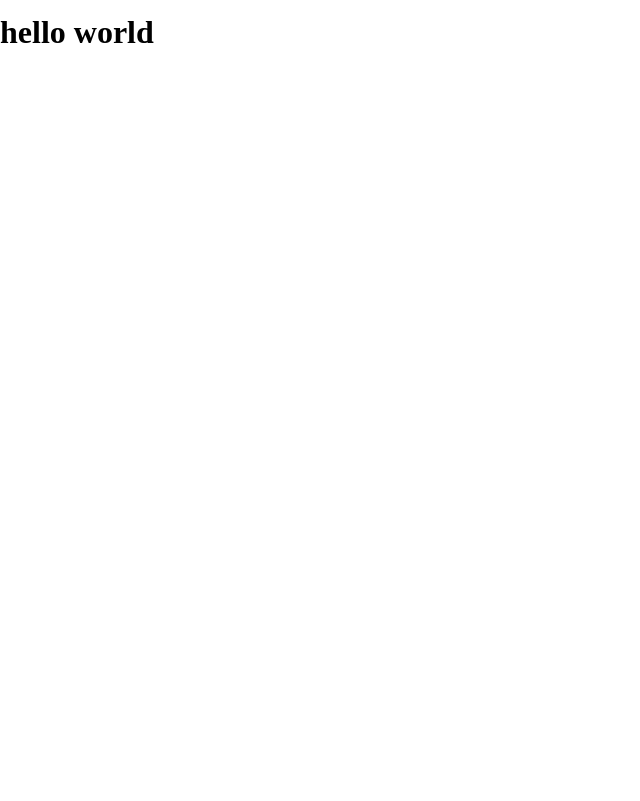
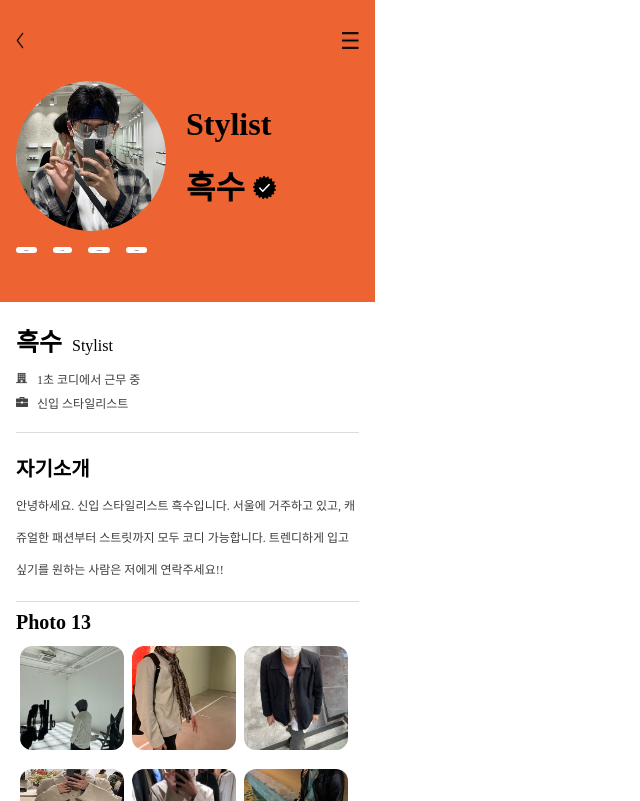
Before and after one commit to PersonalShopperDev/Web-Front-end, a Next.js app: page / in a window 1280 px wide. Shown: the whole page, without its empty margins (0-640 px from the left). Built offline with nearby package versions, Linux system fonts and the light colour scheme.

Commit message:
feat: profile 화면 구현 1. 주어진 화면 구성 2. 포토 클릭시 오른쪽 화면에 확대된 후 출력

```diff
--- a/pages/index.tsx
+++ b/pages/index.tsx
@@ -1,9 +1,78 @@
 import Layout from "../src/layouts/default";
+import styles from '../src/styles/profile.module.scss';
+import Image from 'next/image';
+import { useState } from 'react';
 
 export default function Home() {
+  const styleList: string[] = ['Trendy', 'Street', 'Nomcore', 'Grunge'];
+  const company: string = "1초 코디에서 근무 중";
+  const career: string = "신입 스타일리스트";
+  const introduction: string = "안녕하세요. 신입 스타일리스트 흑수입니다. 서울에 거주하고 있고, 캐쥬얼한 패션부터 스트릿까지 모두 코디 가능합니다. 트렌디하게 입고 싶기를 원하는 사람은 저에게 연락주세요!!"
+  const imageList: string[] = ["/1.jpeg", "/2.jpeg", "/3.jpeg", "/4.jpeg", "/5.jpeg", "/6.jpeg", "/7.jpeg", "/8.jpeg", "/9.jpeg", "/10.jpeg", "/11.jpeg", "/12.jpeg", "/13.jpeg"]
+  const [selectedImg, setSelectedImg] = useState('');
+  console.log(selectedImg);
+  const ImageClick = (item: string) => {
+    selectedImg != item ? setSelectedImg(item) : setSelectedImg('');
+  }
   return (
     <Layout>
-      <h1>hello world</h1>
+      <div className={styles.main}>
+        <div className={styles.container}>
+          <div className={styles.profile}>
+            <div className={styles.header}>
+              <Image src="/Back.png" width="8.5" height="17" />
+              <Image src="/menu.png" width="17.5" height="13"/>
+            </div>
+            <div className={styles.name}>
+              <Image src="/profile.jpeg" width="150" height="150" className={styles.image}/>
+              <div style={{marginLeft: 20}}>
+                Stylist<br />흑수&nbsp;
+                <Image src="/badge.png" width="23" height="23"/>
+              </div>
+            </div>
+            <div className={styles.category}>
+            {styleList.map(item => {
+                return (
+                  <div className={styles.styleBox}>{item}</div>
+                )
+              })}
+            </div>
+          </div>
+          <div className={styles.infoContainer}>
+            <div className={styles.division}>
+              <span style={{fontSize: 25, fontWeight: 'bold', marginRight: 10}}>흑수</span>
+              Stylist
+              <div className={styles.text}>
+                <Image src="/company.png" width="12.02" height="12.07"/>
+                &nbsp;&nbsp;&nbsp;{company}
+              </div>
+              <div className={styles.text}>
+                <Image src="/career.png" width="12" height="12"/>
+                &nbsp;&nbsp;&nbsp;{career}
+              </div>
+            </div>
+            <div className={styles.scrollBox}>
+            <div className={styles.division}>
+              <span style={{fontSize:20, fontWeight: 'bold'}}>자기소개</span><br />
+              <span style={{color: 'rgb(61,61,61)', fontSize: 12}}>{introduction}</span>
+            </div>
+            <span style={{fontSize:20, fontWeight: 'bold'}}>Photo {imageList.length}</span>
+            <div>
+              {imageList.map(item => {
+                return (
+                  <button onClick={() => ImageClick(item)}>
+                  <Image src={item} width="112" height="112" className={styles.clothImage} />
+                  </button>
+                )
+              })}
+            </div>
+            </div>
+          </div>
+        </div>
+        <div className={styles.largeImage}>
+          {selectedImg != '' ? <Image src={selectedImg} width="600" height="600" /> : null}
+        </div>
+      </div>
     </Layout>
   )
 }
```
